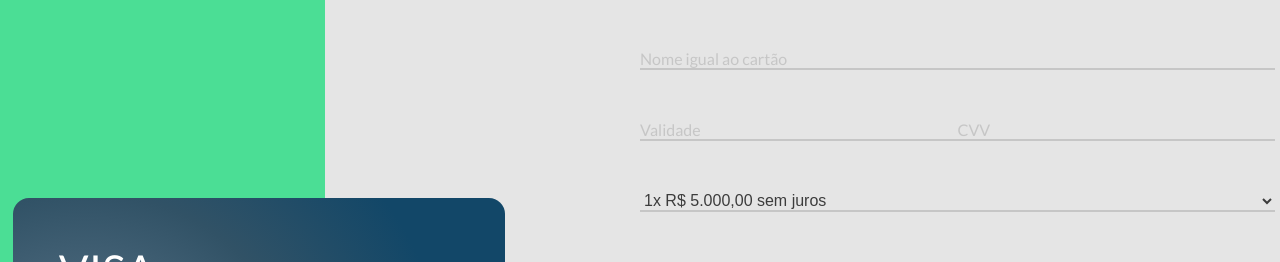
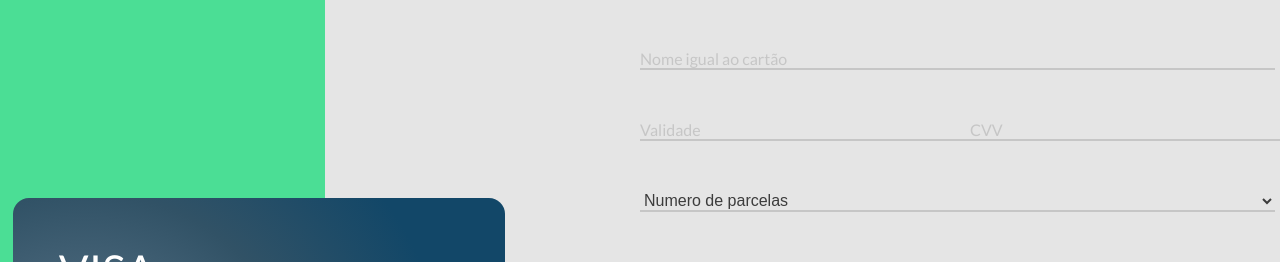
Before and after one commit to arthuralveso/credit-checkout, a React (Create React App) app: page / in a window 1280 px wide. Shown: the part 194-456 px from the top of the page. Built offline with nearby package versions, Linux system fonts and the light colour scheme.

Commit message:
corrige espacamento e mensagem de erro  entre inputs

```diff
--- a/src/components/CardForm/index.tsx
+++ b/src/components/CardForm/index.tsx
@@ -1,7 +1,7 @@
 import React from 'react';
 import { useForm } from 'react-hook-form';
 import { useCardValue } from '../../hooks/CardValueContext';
-import { Button, Form, Input } from './styles';
+import { Button, Form, Input, InputWrapper, Select } from './styles';
 import { yupResolver } from '@hookform/resolvers/yup';
 import * as yup from "yup";
 
@@ -17,9 +17,9 @@ interface ICardInformation {
 const schema = yup.object({
     cardNumber: yup.string().min(16, 'Número do cartão inválido').required('Número do cartão inválido'),
     ownerName: yup.string().max(15).required('Insira seu nome completo'),
-    date: yup.string().min(4).required('Data inválida'),
-    cvv: yup.number().min(3).positive().integer().required('Código inválido'),
-    numberOfInstallments: yup.string().required(),
+    date: yup.string().min(5, 'Data inválida').required('Data inválida'),
+    cvv: yup.string().min(3, 'Código inválido').required('Código inválido'),
+    numberOfInstallments: yup.string().required('Insira o número de parcelas'),
 }).required();
 
 export function CardForm() {
@@ -53,16 +53,19 @@ export function CardForm() {
                     validationError={errors.ownerName ? true : false}
                 />
                 <small>{errors.ownerName?.message}</small>
+                <InputWrapper>
                     <div>
                         <Input
                             {...register('date')}
                             placeholder='Validade'
-                        maxLength={4}
+                            maxLength={5}
                             onChange={event => handleToggleInput(event.target.value, 3)}
                             validationError={errors.date ? true : false}
                         />
                         <small>{errors.date?.message}</small>
+                    </div>
 
+                    <div>
                         <Input
                             {...register('cvv')}
                             placeholder='CVV'
@@ -72,18 +75,21 @@ export function CardForm() {
                         />
                         <small>{errors.cvv?.message}</small>
                     </div>
+                </InputWrapper>
 
-                <select
+                <Select
                     {...register('numberOfInstallments')}
                     placeholder='Numero de parcelas'
-                    defaultValue={'1'}
+                    validationError={errors.numberOfInstallments ? true : false}
                 >
+                    <option value="" disabled selected>Numero de parcelas</option>
                     <option value="5">5x R$ 1.000,00 sem juros</option>
                     <option value="4">4x R$ 1.200,00 sem juros</option>
                     <option value="3">3x R$ 1.800,00 sem juros</option>
                     <option value="2">2x R$ 2.500,00 sem juros</option>
                     <option value="1">1x R$ 5.000,00 sem juros</option>
-                </select>
+                </Select>
+                <small>{errors.numberOfInstallments?.message}</small>
 
                 <Button type="submit">Continuar</Button>
             </Form>
--- a/src/components/CardForm/styles.ts
+++ b/src/components/CardForm/styles.ts
@@ -10,29 +10,35 @@ small {
     color: var(--danger);
 }
 
-div {
+`;
+
+export const InputWrapper = styled.div`
     display: flex;
-    width: 100%;
     justify-content: space-between;
+
+    input {
+        width: 330px
+    }
+`
+
+interface IInputProps {
+    validationError: boolean
 }
 
-select {
-	outline: none;
+export const Select = styled.select<IInputProps>`
+    outline: none;
 	border: none;
     background-color: transparent;
     font-size: 16px;
     color: #3C3C3C;
     margin-top: 50px;
     width: 100%;
-    border-bottom: 2px solid var(--input-color);
+    border-bottom: 2px solid ${({ validationError }) => validationError ? '#EB5757' : '#C6C6C6'};
 
 
-}
 `;
 
-interface IInputProps {
-    validationError: boolean
-}
+
 
 export const Input = styled.input<IInputProps>`
     outline: none;
@@ -45,6 +51,7 @@ export const Input = styled.input<IInputProps>`
 
     width: 100%;
     border-bottom: 2px solid ${({ validationError }) => validationError ? '#EB5757' : '#C6C6C6'};
+
 
     &::placeholder {
     color: var(--input-color)
```
Lines whose indentation alone changed are shown as unchanged.
